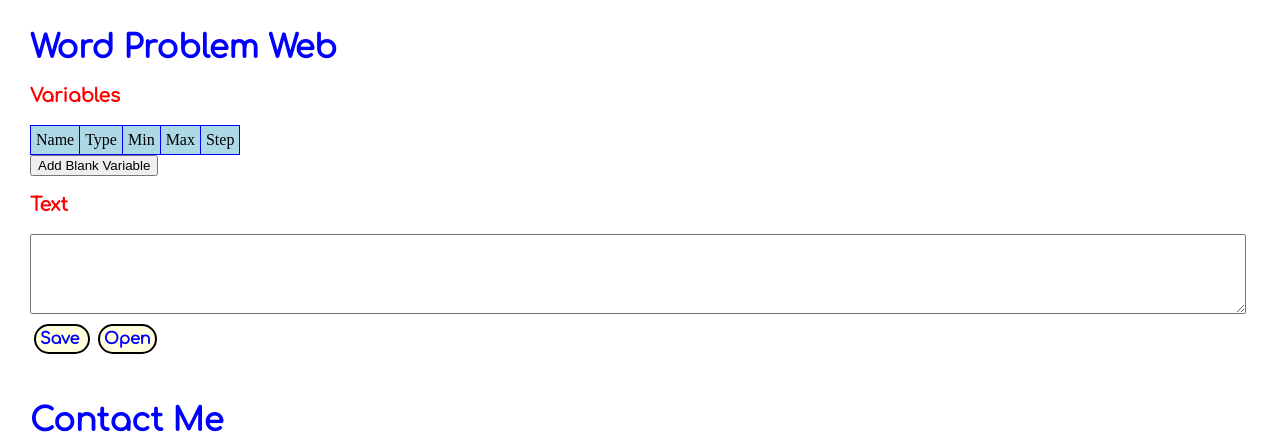
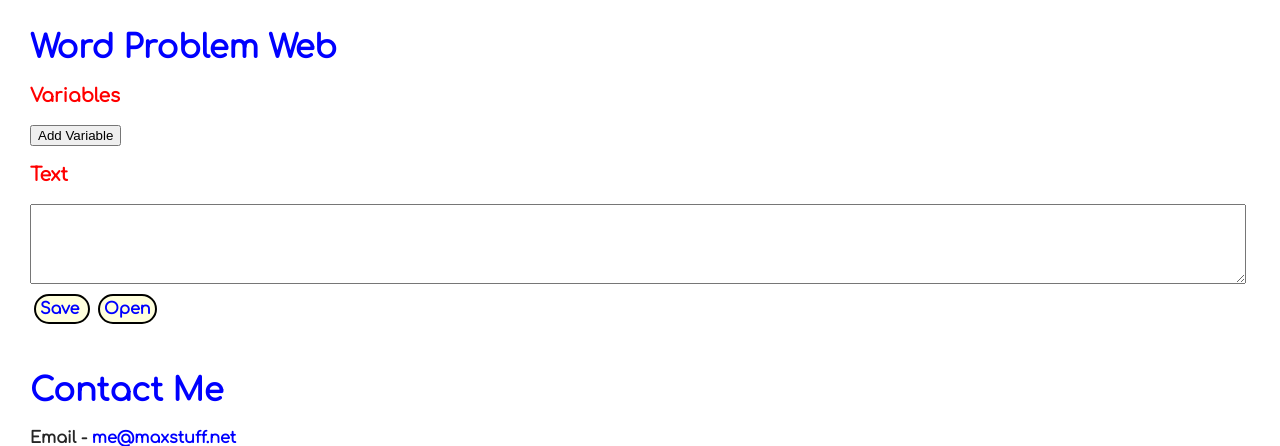
Before and after one commit to maxschool-doe/maxstuff-net, a PHP site: page /wordproblem/index.html in a window 1280 px wide. Shown: the top 446 px of the page. Run offline with PHP 8.4, Linux system fonts and the light colour scheme.

Commit message:
commit name

```diff
--- a/maxstuff.net/public_html/wordproblem/index.html
+++ b/maxstuff.net/public_html/wordproblem/index.html
@@ -13,31 +13,10 @@
     <h3>
         Variables
     </h3>
-    <div>
-		<table>
-			<thead>
-				<tr>
-					<td>Name</td>
-					<td>Type</td>
-					<td>Min</td>
-					<td>Max</td>
-					<td>Step</td>
-				</tr>
-			</thead>
-			<tbody id="variableTableBody">
-				<!--
-				<tr>
-					<td>Name</td>
-					<td>Type</td>
-					<td>Min</td>
-					<td>Max</td>
-					<td>Step</td>
-				</tr>
-				-->
-			</tbody>
-		</table>
-        <button>Add Blank Variable</button>
-    </div>
+	<button id="addVariableButton">Add Variable</button>
+    <div id="variablesDiv">
+
+	</div>
 	<h3>
 		Text
 	</h3>
--- a/maxstuff.net/public_html/wordproblem/main.css
+++ b/maxstuff.net/public_html/wordproblem/main.css
@@ -9,3 +9,7 @@
 	width: 95vw;
 	height: 10vh;
 }
+#variableInput {
+	width: 40vw;
+	height: 20vh;
+}
```
Also changed, not shown: maxstuff.net/public_html/wordproblem/script.js (+2 -7 lines).
